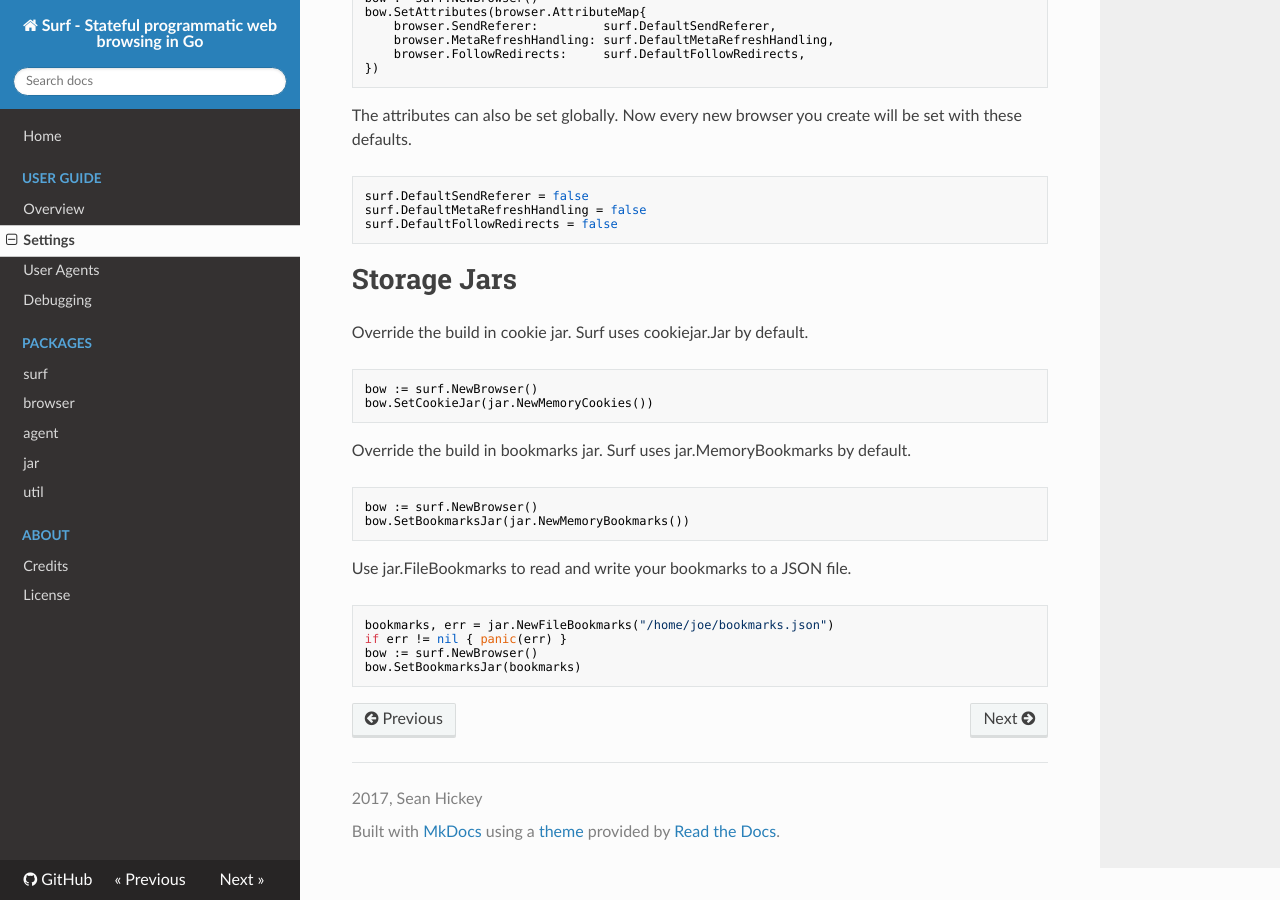
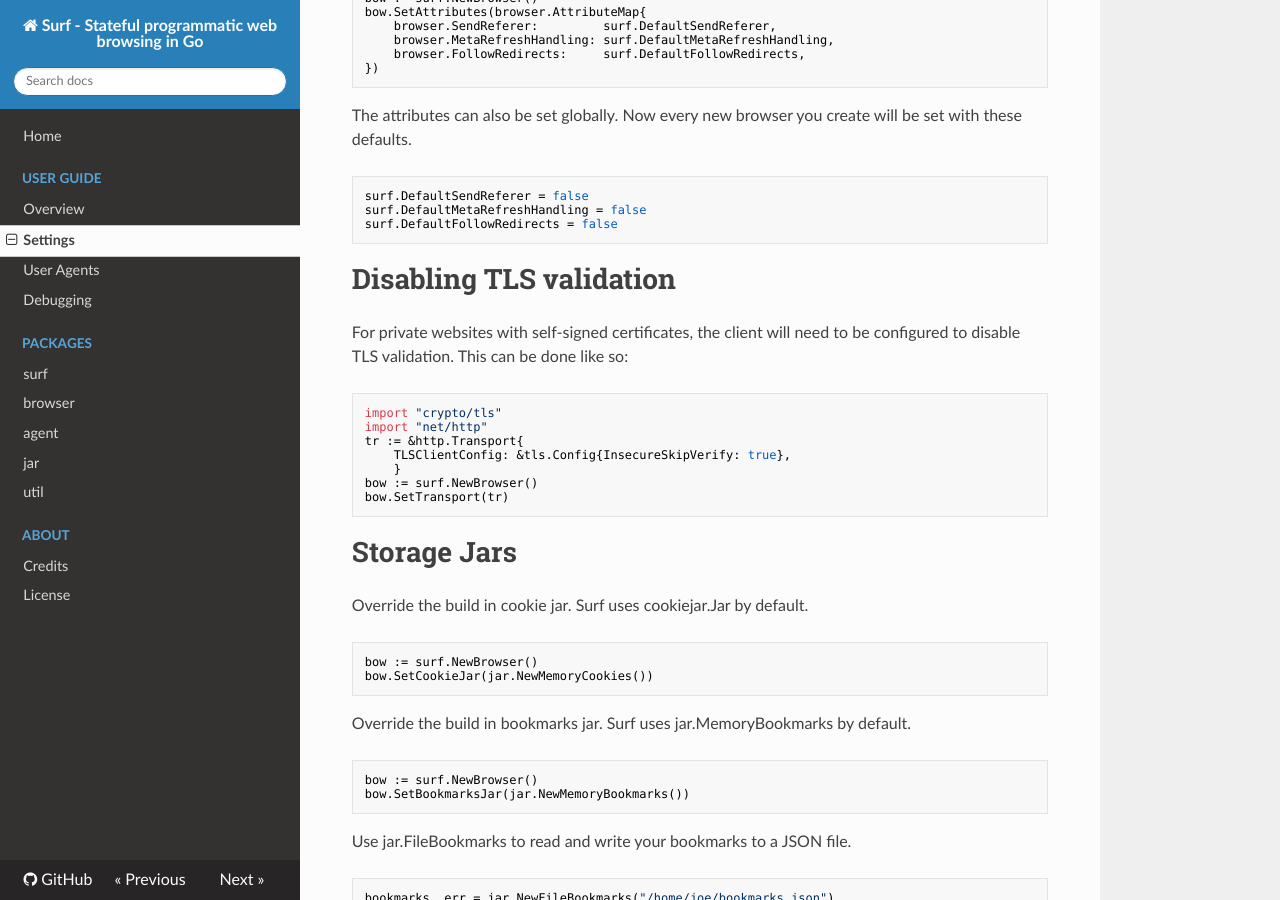
Before and after one commit to headzoo/surf, an MkDocs documentation site: the page built from docs/settings.md, in a window 1280 px wide and 900 px high, scrolled down 683 px. Built offline with MkDocs 1.6.1, drawn with Linux system fonts in a browser that asks for light colours; nearby versions of some CDN libraries; old or Windows-style settings are respelled for this version of MkDocs.

Commit message:
Adding a doc note on disabling TLS verification

````diff
--- a/docs/settings.md
+++ b/docs/settings.md
@@ -38,6 +38,20 @@ surf.DefaultMetaRefreshHandling = false
 surf.DefaultFollowRedirects = false
 ```
 
+# Disabling TLS validation
+For private websites with self-signed certificates, the client will need
+to be configured to disable TLS validation. This can be done like so:
+
+```go
+import "crypto/tls"
+import "net/http"
+tr := &http.Transport{
+    TLSClientConfig: &tls.Config{InsecureSkipVerify: true},
+    }
+bow := surf.NewBrowser()
+bow.SetTransport(tr)
+```
+
 # Storage Jars
 Override the build in cookie jar. Surf uses cookiejar.Jar by default.
 ```go
````
